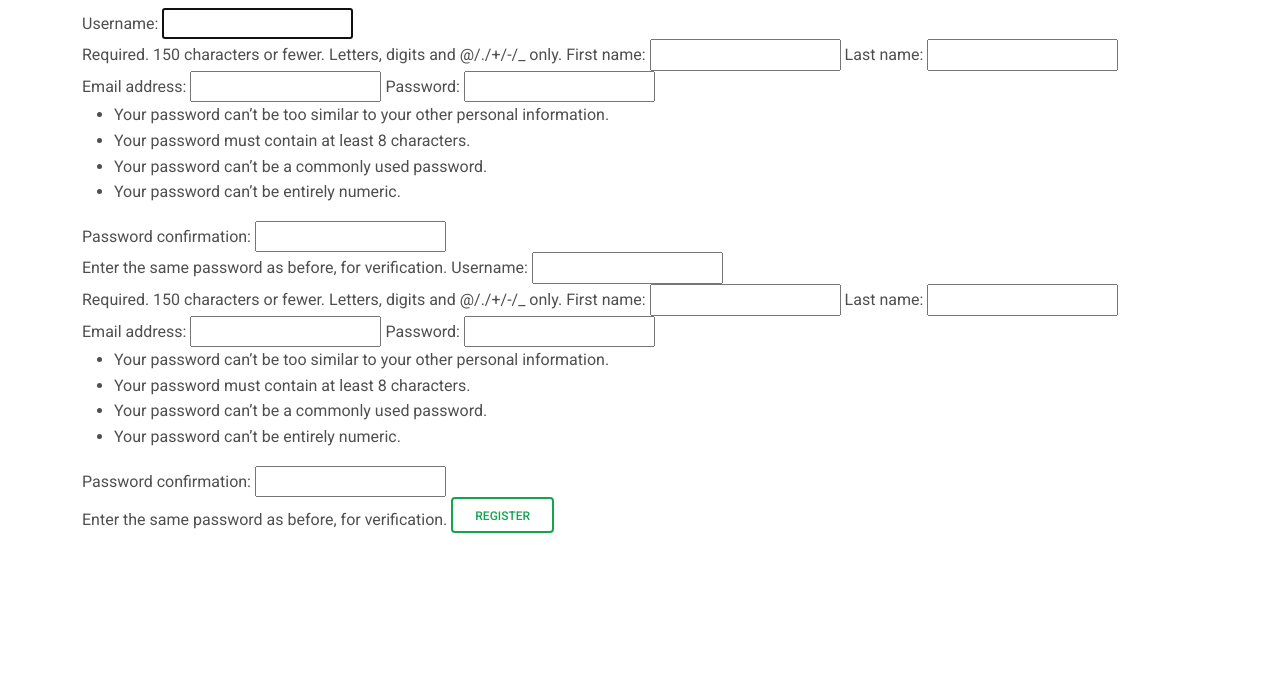
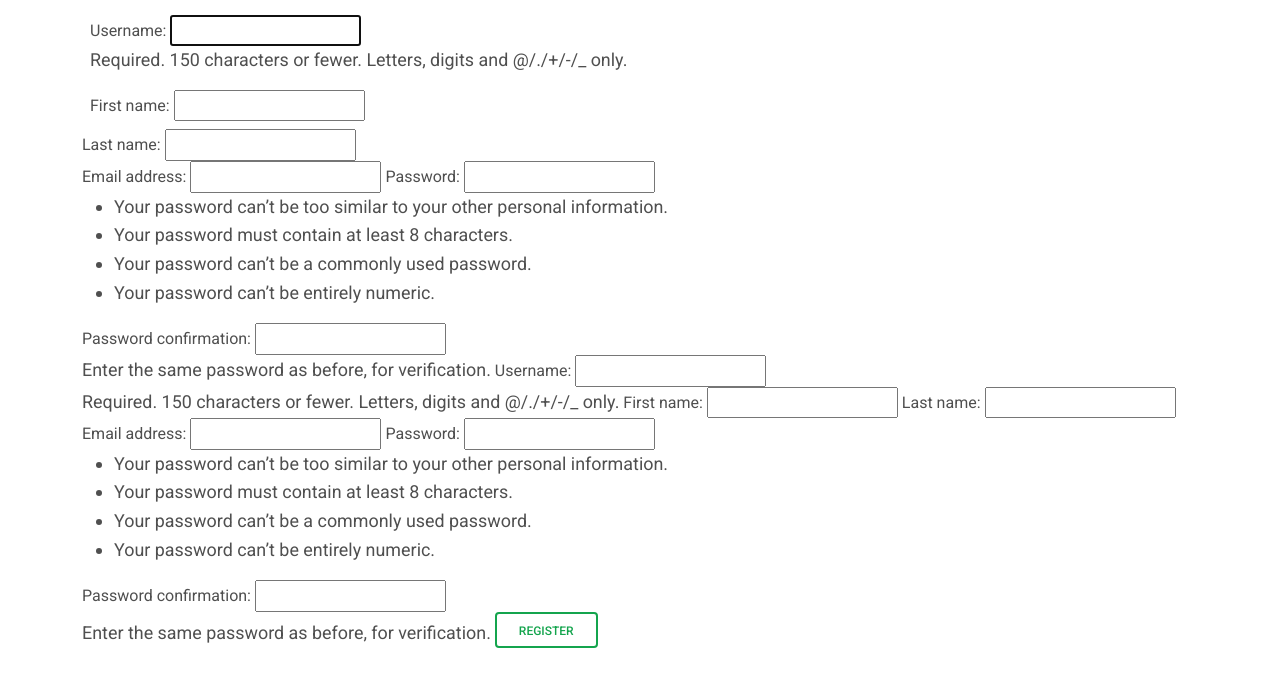
Before and after one commit to nafdev01/childprotect, a Django app: page /accounts/parent/register/ in a window 1280 px wide. Shown: the part 110-800 px from the top of the page. Run offline with Django 4.2, Linux system fonts and the light colour scheme; some libraries are stand-ins or nearby versions.

Commit message:
updated css

```diff
--- a/static/css/registration.css
+++ b/static/css/registration.css
@@ -1,3 +1,12 @@
-#id_username{
-color: red;
+.helptext {
+    font-size: 1.4dvw;
 }
+
+.input-grouped {
+    margin: 1px;
+    padding: 7px;
+}
+
+.input-grouped.input {
+    width: 100%;
+}
--- a/templates/registration/parent_registration.html
+++ b/templates/registration/parent_registration.html
@@ -13,8 +13,131 @@
 {% block content %}
 <section class="container justify-content-center">
     <form class="mb-3" method="post" enctype="multipart/form-data">
-        {{ parent_form }}
-        {{ parent_form }}
+        <div class="input-grouped">
+            <label for="id_username">Username:</label>
+            <input type="text" name="username" maxlength="150" autocapitalize="none" autocomplete="username" autofocus
+                required id="id_username">
+            <br>
+            <small class="helptext">Required. 150 characters or fewer. Letters, digits and @/./+/-/_ only.</small>
+        </div>
+
+
+        <div class="input-grouped">
+            <label for="id_first_name">First name:</label>
+            <input type="text" name="first_name" maxlength="150" id="id_first_name">
+        </div>
+
+        <label for="id_last_name">Last name:</label>
+        <input type="text" name="last_name" maxlength="150" id="id_last_name">
+
+        <br>
+        <label for="id_email">Email address:</label>
+        <input type="email" name="email" maxlength="254" id="id_email">
+
+        <label for="id_password1">Password:</label>
+        <input type="password" name="password1" autocomplete="new-password" required id="id_password1">
+        <br>
+        <small class="helptext">
+            <ul>
+                <li>Your password can’t be too similar to your other personal information.</li>
+                <li>Your password must contain at least 8 characters.</li>
+                <li>Your password can’t be a commonly used password.</li>
+                <li>Your password can’t be entirely numeric.</li>
+            </ul>
+        </small>
+
+        <label for="id_password2">Password confirmation:</label>
+
+
+        <input type="password" name="password2" autocomplete="new-password" required id="id_password2">
+
+        <br>
+        <span class="helptext">Enter the same password as before, for verification.</span>
+
+
+
+
+
+
+
+        <label for="id_username">Username:</label>
+
+
+        <input type="text" name="username" maxlength="150" autocapitalize="none" autocomplete="username" autofocus
+            required id="id_username">
+
+        <br>
+        <span class="helptext">Required. 150 characters or fewer. Letters, digits and @/./+/-/_ only.</span>
+
+
+
+
+
+
+        <label for="id_first_name">First name:</label>
+
+
+        <input type="text" name="first_name" maxlength="150" id="id_first_name">
+
+
+
+
+
+
+        <label for="id_last_name">Last name:</label>
+
+
+        <input type="text" name="last_name" maxlength="150" id="id_last_name">
+
+
+
+
+
+
+        <label for="id_email">Email address:</label>
+
+
+        <input type="email" name="email" maxlength="254" id="id_email">
+
+
+
+
+
+
+        <label for="id_password1">Password:</label>
+
+
+        <input type="password" name="password1" autocomplete="new-password" required id="id_password1">
+
+        <br>
+        <span class="helptext">
+            <ul>
+                <li>Your password can’t be too similar to your other personal information.</li>
+                <li>Your password must contain at least 8 characters.</li>
+                <li>Your password can’t be a commonly used password.</li>
+                <li>Your password can’t be entirely numeric.</li>
+            </ul>
+        </span>
+
+
+
+
+
+
+        <label for="id_password2">Password confirmation:</label>
+
+
+        <input type="password" name="password2" autocomplete="new-password" required id="id_password2">
+
+        <br>
+        <span class="helptext">Enter the same password as before, for verification.</span>
+
+
+
+
+
+
+
         {% csrf_token %}
         <input class="btn btn-outline-success" type="submit" value="Register">
     </form>
```
